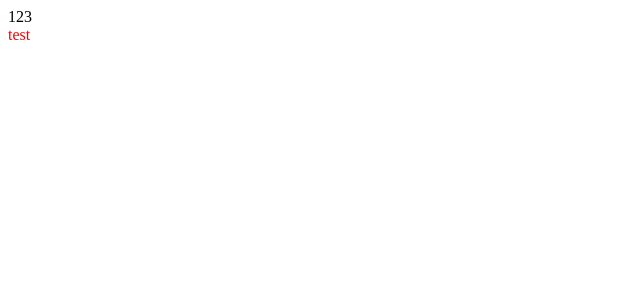
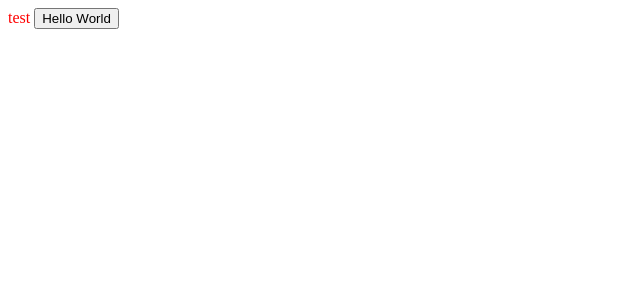
Before and after one commit to TheSuperiorMatusz/Project_se, a Nuxt app: page / in a window 1280 px wide. Shown: the top 300 px of the page, without its empty margins (0-640 px from the left). Built offline with nearby package versions, Linux system fonts and the light colour scheme.

Commit message:
init button

```diff
--- /dev/null
+++ b/components/Button.vue
@@ -0,0 +1,21 @@
+<template>
+  <button @click="emitClick">
+    {{ text }}
+  </button>
+</template>
+
+<script>
+export default {
+  props: {
+    text: {
+      type: String,
+      default: ''
+    }
+  },
+  methods: {
+    emitClick () {
+      this.$emit('eclick')
+    }
+  }
+}
+</script>
--- a/layouts/default.vue
+++ b/layouts/default.vue
@@ -1,6 +1,5 @@
 <template>
   <div>
-    123
     <Nuxt />
   </div>
 </template>
--- a/pages/index.vue
+++ b/pages/index.vue
@@ -1,9 +1,16 @@
 <template>
   <div class="test">
     test
+    <Button text="Hello World" @eclick="submitPhoto" />
   </div>
 </template>
 
 <script>
-export default {}
+export default {
+  methods: {
+    submitPhoto () {
+      console.log('test')
+    }
+  }
+}
 </script>
```
